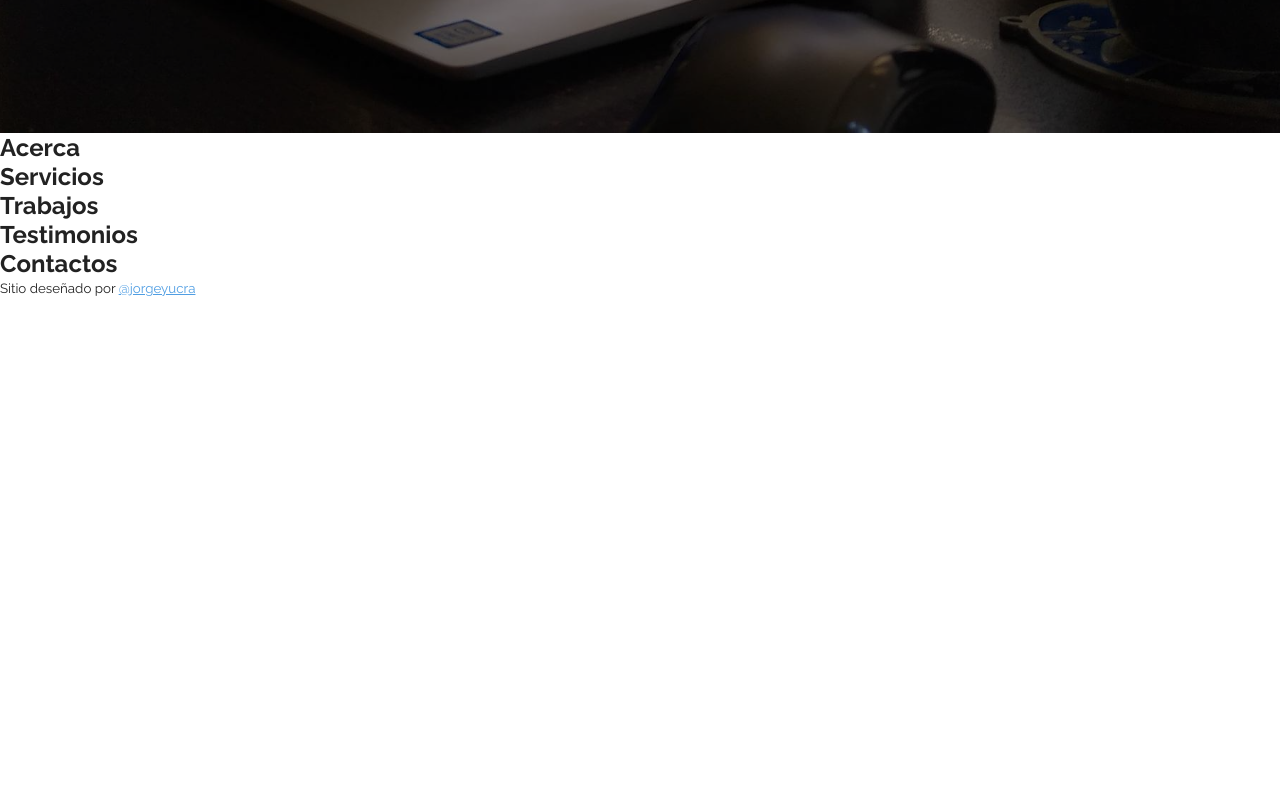
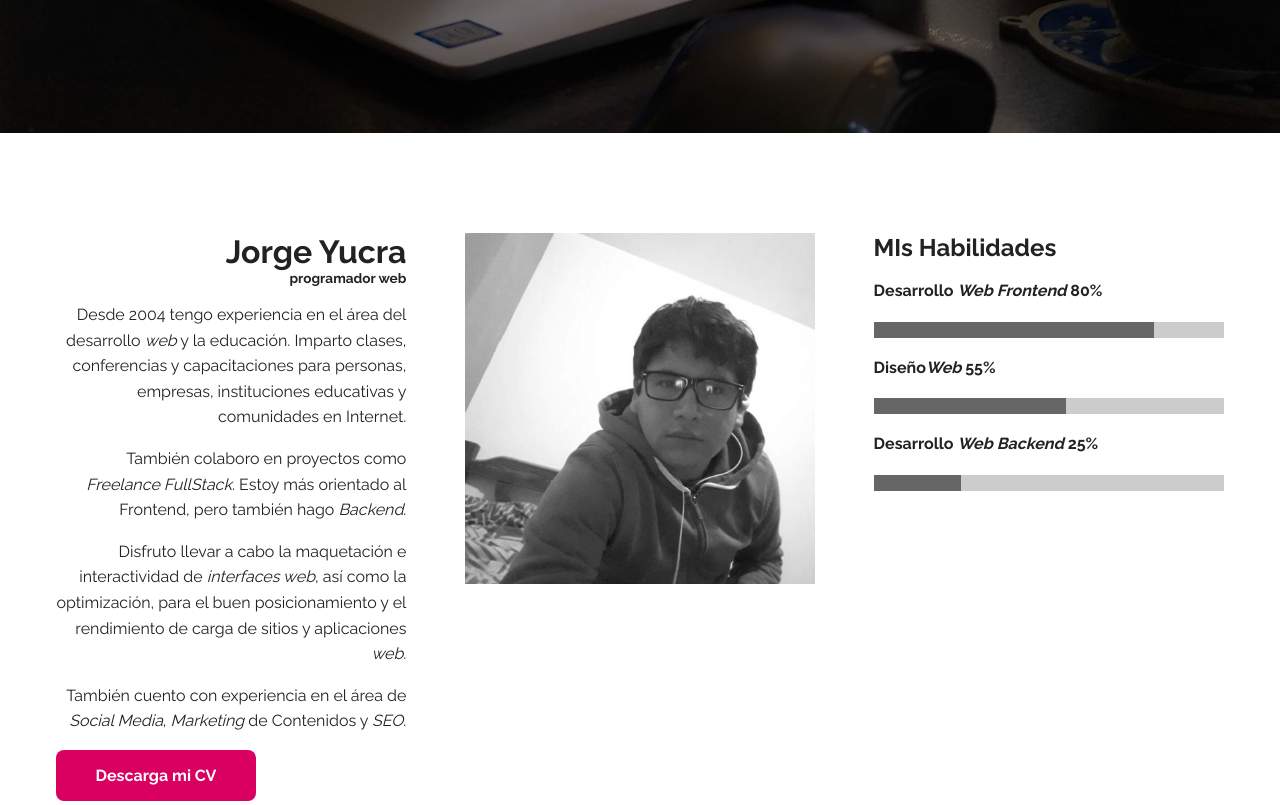
Before and after one commit to luiyugito666/landing-page, a plain HTML site: page index.html in a window 1280 px wide. Shown: the part 720-1525 px from the top of the page. Before the commit the page ends 1017 px from the top, so only its background shows below. Drawn offline with Linux system fonts and the light colour scheme.

Commit message:
act:implementacion de la seccion acerca

```diff
--- a/index.html
+++ b/index.html
@@ -76,9 +76,53 @@
       </article>
     </section>
 
-    <section id="acerca" class="about">
-      <h2>Acerca</h2>
+    <section id="acerca" class="about section container full-lg-screen">
+      <article class="text-lg-right">
+        <aside class="slogan text-center text-lg-right">
+          <h1>Jorge Yucra</h1>
+          <h5>programador web</h5>
+        </aside>
+        <p>
+          Desde 2004 tengo experiencia en el área del desarrollo <i> web</i> y la
+          educación. Imparto clases, conferencias y capacitaciones para
+          personas, empresas, instituciones educativas y comunidades en
+          Internet. </p>
+          <p> También colaboro en proyectos como <i>Freelance FullStack</i>.
+          Estoy más orientado al Frontend, pero también hago <i>Backend</i>.</p>
+          <p> Disfruto          llevar a cabo la maquetación e interactividad de <i>interfaces web</i>, así
+          como la optimización, para el buen posicionamiento y el rendimiento de
+          carga de sitios y aplicaciones<i> web</i>.</p>  <p>También cuento con experiencia en
+          el área de <i>Social Media</i>, <i>Marketing</i> de Contenidos y <i>SEO</i>.</p>
+        </p>
+        <div class="text-center text-lg-left">
+          <a class="btn"href="http://www.google.com" target="_blank" rel="noopener">Descarga mi CV</a>
+        </div>
+      </article>
+       <article>
+        <img class="gray-scale" src="assets/jorgeyucra.jpg" alt="jorgeyucra">
+      </article>
+      <article>
+      <h2 class="text-center text-lg-left">MIs Habilidades</h2>
+
+      <div class="Progres">
+        <p> <b> Desarrollo <i>Web Frontend </i></b><b>80%</b>  </p>
+        <progress value="80" min="0" max="100"></progress>
+        </div>
+      <div class="Progres">
+        <p> <b> Diseño<i>Web </i></b><b>55%</b>  </p>
+        <progress value="55" min="0" max="100"></progress>
+        </div>
+
+      <div class="Progres">
+        <p> <b> Desarrollo <i>Web Backend </i></b><b>25%</b>  </p>
+        <progress value="25" min="0" max="100"></progress>
+        </div>
+
+     </article>
+
+
     </section>
+
     <section id="servicios" class="services">
       <h2>Servicios</h2>
     </section>
@@ -86,6 +130,7 @@
     <section id="portafolio" class="portfolio">
       <h2>Trabajos</h2>
     </section>
+
     <section id="testimonio" class="testimonials">
       <h2>Testimonios</h2>
     </section>
--- a/style.css
+++ b/style.css
@@ -181,7 +181,33 @@ p {
 }
 
 /*fin menu*/
-/*fin componente*/
+
+/****progressBar****/
+progress {
+  width: 100%;
+  height: 1rem;
+  background-color: var(--gray-color);
+}
+/*se ralizar pseudo clases para los navegadores web como el webkit(chrome,safari,etc y el moz(mozilla)*/
+progress::-webkit-progress-bar {
+  background-color: var(--gray-color);
+}
+progress::-webkit-progress-value {
+  background-color: var(--gray-dark-color);
+}
+progress::-moz-progress-bar {
+  background-color: var(--gray-dark-color);
+}
+.progress > p {
+  margin: 0;
+  display: flex;
+  justify-content: space-between;
+  font-size: 0.85rem;
+}
+
+/***fin progressBar***/
+
+/******fin componente********/
 
 /* **** Utilities *** */
 .btn {
@@ -205,11 +231,46 @@ p {
   max-width: var(--max-width);
 }
 
+.gray-scale {
+  filter: grayscale(1);
+}
 .none {
   display: none;
 }
+.section {
+  padding: 2rem 1rem;
+}
+.text-center {
+  text-align: center;
+}
+.text-left {
+  text-align: left;
+}
+.text-right {
+  text-align: right;
+}
+
+@media screen and (min-width: 1024px) {
+  .full-lg-screen {
+    width: 100%;
+    min-height: 100vh;
+  }
+  .text-lg-center {
+    text-align: center;
+  }
+  .text-lg-left {
+    text-align: left;
+  }
+  .text-lg-right {
+    text-align: right;
+  }
+}
 
 /* **** Site Styles*** */
+
+.about > article {
+  margin-bottom: 2rem;
+}
 /* version mobile */
 .header {
   position: fixed;
@@ -239,6 +300,12 @@ p {
 }
 /* //para cabezara en version desktop */
 @media screen and (min-width: 1024px) {
+  .about {
+    display: grid;
+    grid-template-columns: repeat(3, 30%);
+    justify-content: space-between;
+    align-content: center;
+  }
   .header {
     position: sticky; /* se comporta como elemento fijo, para que no tape el siguiente contenido anterior html */
     top: 0;
```
Also changed, not shown: assets/jorgeyucra.jpg (added).
